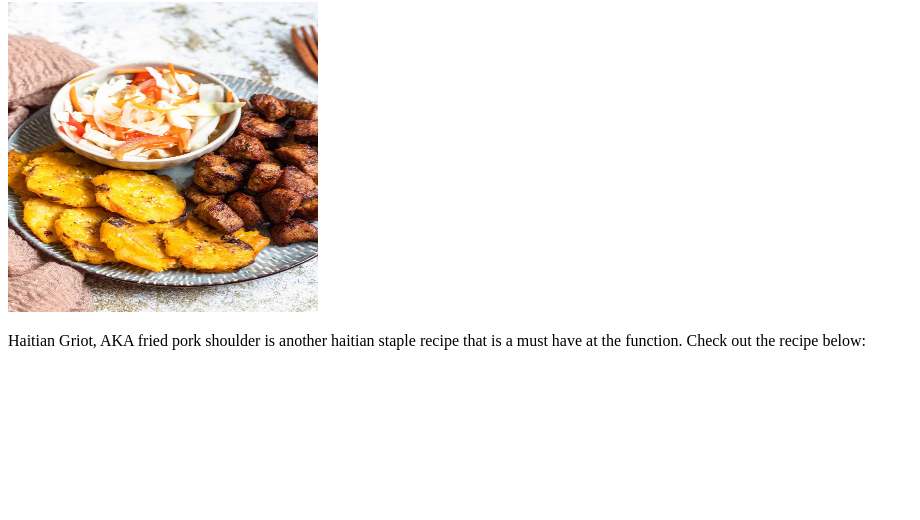
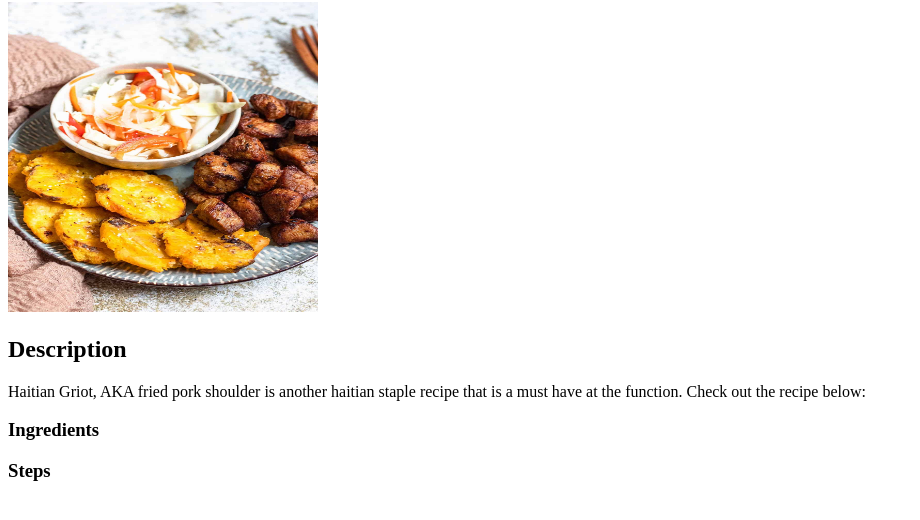
Before and after one commit to DeRomuald/odin-recipes, a plain HTML site: page recipes/griot.html in a window 1280 px wide. Shown: the part 78-598 px from the top of the page, without its empty margins (0-920 px from the left). Drawn offline with Linux system fonts and the light colour scheme.

Commit message:
added headings for description, ingredients list and steps

```diff
--- a/recipes/griot.html
+++ b/recipes/griot.html
@@ -8,6 +8,9 @@
 <body>
     <h1>Haitian Griot Aka Fried Pork Shoulder</h1>
     <img src= "/images/griot.jpg" alt="Photo of Griot" height="310" width="310">
+    <h2>Description</h2>
     <p> Haitian Griot, AKA fried pork shoulder is another haitian staple recipe that is a must have at the function. Check out the recipe below:</p>
+    <h3> Ingredients</h3>
+    <h3>Steps</h3>
 </body>
 </html>
```
Also changed, not shown: recipes/blackrice.html (+3 -0 lines), recipes/epis.html (+3 -0 lines), recipes/legume.html (+3 -0 lines).
